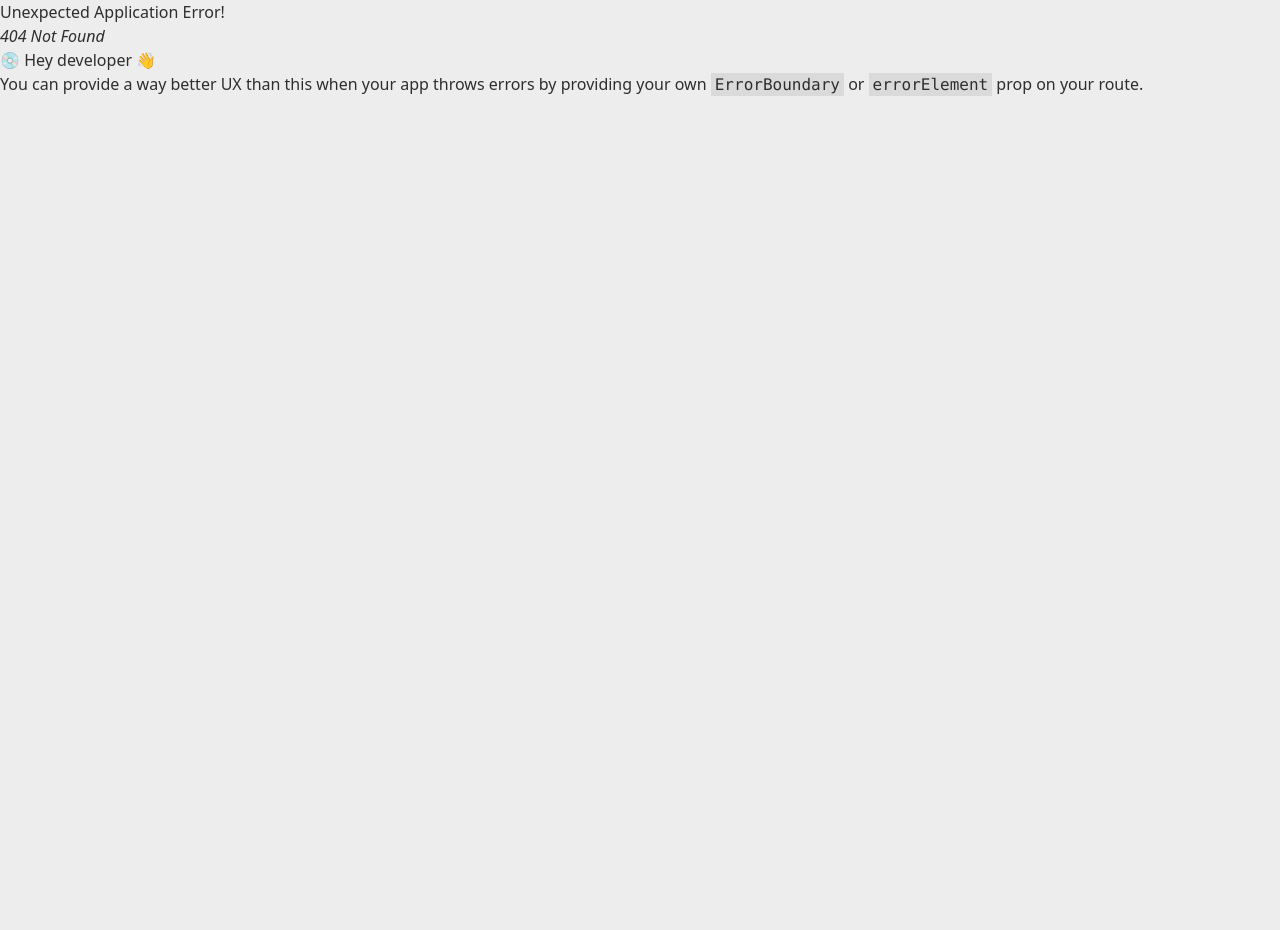
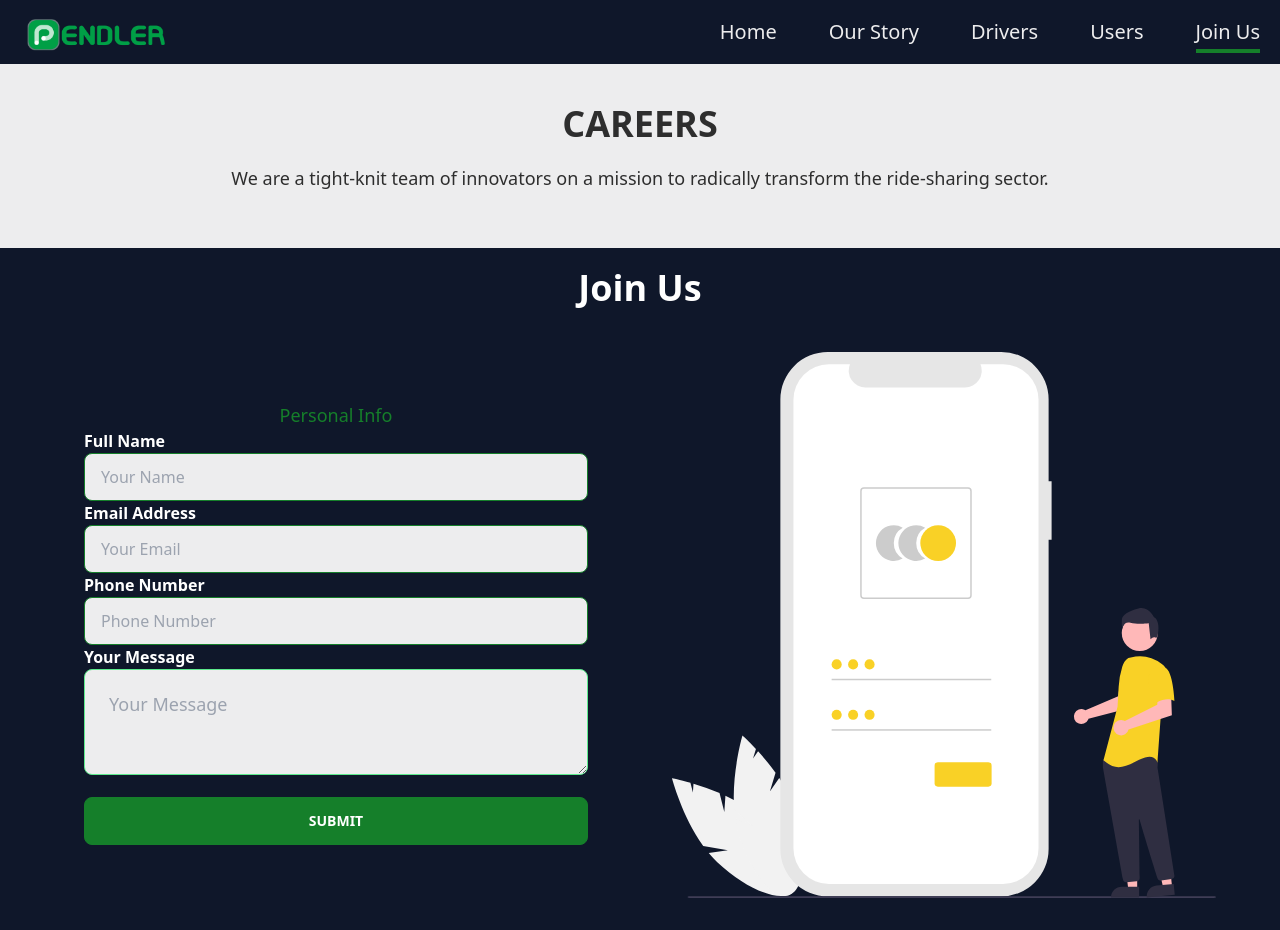
Before and after one commit to RageNUB/pendler-client, a React (Vite) app: page /join-us in a window 1280 px wide. Before the commit this address had no page. Before the commit the page ends 800 px from the top, so only its background shows below. Built offline with nearby package versions, Linux system fonts and the light colour scheme.

Commit message:
jon us page added

```diff
--- a/src/components/Navbar/Navbar.jsx
+++ b/src/components/Navbar/Navbar.jsx
@@ -78,6 +78,16 @@
                 Users
               </NavLink>
             </li>
+            <li className="">
+              <NavLink
+                className={({ isActive }) =>
+                  isActive ? "border-b-4 border-primary" : "hover:border-b-4 border-primary"
+                }
+                to="/join-us"
+              >
+                Join Us
+              </NavLink>
+            </li>
             {/* <li className="">
               <NavLink
                 className={({ isActive }) =>
@@ -146,6 +156,16 @@
                 Users
               </NavLink>
             </li>
+            <li className="">
+              <NavLink
+                className={({ isActive }) =>
+                  isActive ? "border-b-4 border-primary pb-1" : "hover:border-b-4 border-primary pb-1"
+                }
+                to="/join-us"
+              >
+                Join Us
+              </NavLink>
+            </li>
             {/* <li className="hover:border-b-4 border-primary pb-1">
               <a className="" href="#articles">Articles</a>
             </li> */}
--- a/src/components/NavbarHome.jsx/NavbarHome.jsx
+++ b/src/components/NavbarHome.jsx/NavbarHome.jsx
@@ -89,6 +89,16 @@
                 Users
               </NavLink>
             </li>
+            <li className="">
+              <NavLink
+                className={({ isActive }) =>
+                  isActive ? "border-b-4 border-primary" : "hover:border-b-4 border-primary"
+                }
+                to="/join-us"
+              >
+                Join Us
+              </NavLink>
+            </li>
             {/* <li className="">
               <NavLink
                 className={({ isActive }) =>
@@ -157,6 +167,16 @@
                 Users
               </NavLink>
             </li>
+            <li className="">
+              <NavLink
+                className={({ isActive }) =>
+                  isActive ? "border-b-4 border-primary pb-1" : "hover:border-b-4 border-primary pb-1"
+                }
+                to="/join-us"
+              >
+                Join Us
+              </NavLink>
+            </li>
             {/* <li className="hover:border-b-4 border-primary pb-1">
               <a className="" href="#articles">Articles</a>
             </li> */}
--- a/src/pages/Drivers/Drivers.jsx
+++ b/src/pages/Drivers/Drivers.jsx
@@ -18,7 +18,7 @@
       <div>
         <div className="bg-slate-900">
           <h1 className="text-4xl font-bold text-center pt-2 text-white">
-            Apply For Drive
+          Apply To Drive ( Early Access)
           </h1>
           <div className="grid grid-cols-1 lg:grid-cols-2 gap-16 justify-center items-center max-w-6xl mx-auto mt-3 py-8">
             <div>
--- a/src/pages/Home/AboutPlatform/AboutPlatform.jsx
+++ b/src/pages/Home/AboutPlatform/AboutPlatform.jsx
@@ -8,7 +8,7 @@
         <div>
           <Slide direction="left">
           <h1 className="text-5xl font-bold mb-3">
-            The most cost-effective <br /> commuting solution
+            The Most Cost-Effective <br /> Commuting Solution
           </h1>
           </Slide>
           <hr className="h-2.5 w-36 bg-primary mb-12" />
--- a/src/pages/Home/FAQs/FAQs.jsx
+++ b/src/pages/Home/FAQs/FAQs.jsx
@@ -29,8 +29,8 @@
               </div>
               <div className="collapse-content">
                 <p>
-                PENDLER is a ride-sharing platform that connects customers with
-                reliable drivers. Customers can book rides through our
+                  PENDLER is a ride-sharing platform that connects customers
+                  with reliable drivers. Customers can book rides through our
                   user-friendly app, and drivers can accept and complete those
                   rides, ensuring a seamless experience for all.
                 </p>
@@ -43,15 +43,16 @@
               className="collapse collapse-arrow border border-base-300 bg-base-200"
             >
               <div className="collapse-title text-xl font-medium">
-              2. What makes PENDLER different from other ride-sharing platforms?
+                2. What makes PENDLER different from other ride-sharing
+                platforms?
               </div>
               <div className="collapse-content">
                 <p>
-                At PENDLER, we prioritize both customers and drivers. We offer a
-                low commission model, ensuring drivers earn more while customers
-                enjoy affordable rides. Our subscription system provides drivers
-                with a steady flow of customers, enhancing their earning
-                potential and Work satisfaction.
+                  At PENDLER, we prioritize both customers and drivers. We offer
+                  a low commission model, ensuring drivers earn more while
+                  customers enjoy affordable rides. Our subscription system
+                  provides drivers with a steady flow of customers, enhancing
+                  their earning potential and Work satisfaction.
                 </p>
               </div>
             </div>
@@ -66,10 +67,10 @@
               </div>
               <div className="collapse-content">
                 <p>
-                To become a driver on PENDLER, simply sign up on our website and
-                complete the registration process. Our team will review your
-                application, and once approved, you can start accepting ride
-                requests and earning money.
+                  To become a driver on PENDLER, simply sign up on our website
+                  and complete the registration process. Our team will review
+                  your application, and once approved, you can start accepting
+                  ride requests and earning money.
                 </p>
               </div>
             </div>
@@ -87,8 +88,8 @@
                   As a PENDLER driver, you&apos;ll enjoy numerous benefits,
                   including higher earnings, a flexible schedule, access to our
                   exclusive driver perks and rewards, and a supportive community
-                of fellow drivers. We value your success and aim to provide you
-                with the best experience in the ride-sharing industry.
+                  of fellow drivers. We value your success and aim to provide
+                  you with the best experience in the ride-sharing industry.
                 </p>
               </div>
             </div>
@@ -103,9 +104,15 @@
               </div>
               <div className="collapse-content">
                 <p>
-                Lorem ipsum dolor sit amet consectetur adipisicing elit. Quos a
-                placeat inventore officiis explicabo non nostrum facere aperiam,
-                vitae eius.
+                  The subscription system for drivers provides a range of
+                  benefits, including a steady stream of customers, increased
+                  earnings, and priority access to ride requests. Drivers can
+                  choose from daily, weekly, or monthly plans and receive the
+                  full fare amount from each ride without any commission fees
+                  deducted. They can track their earnings in real-time, withdraw
+                  instantly or at regular intervals, and have the opportunity to
+                  build a successful ride-sharing business with stability and
+                  control over their earnings.
                 </p>
               </div>
             </div>
@@ -116,14 +123,19 @@
               className="collapse collapse-arrow border border-base-300 bg-base-200"
             >
               <div className="collapse-title text-xl font-medium">
-              6. What are the benefits of Pendler&apos;s subscription system for
-              drivers?
+                6. What are the benefits of Pendler&apos;s subscription system
+                for drivers?
               </div>
               <div className="collapse-content">
                 <p>
-                Lorem ipsum dolor sit amet consectetur adipisicing elit. Quos a
-                placeat inventore officiis explicabo non nostrum facere aperiam,
-                vitae eius.
+                  The subscription system for drivers in Pendler offers
+                  increased earnings, as drivers keep their full earnings
+                  without any commission deducted. It provides a steady stream
+                  of customers, priority access to ride requests, flexibility in
+                  choosing subscription plans, financial stability, control and
+                  ownership over earnings, support and training, and a
+                  driver-centric model that prioritizes their success and
+                  satisfaction.
                 </p>
               </div>
             </div>
@@ -138,9 +150,15 @@
               </div>
               <div className="collapse-content">
                 <p>
-                Lorem ipsum dolor sit amet consectetur adipisicing elit. Quos a
-                placeat inventore officiis explicabo non nostrum facere aperiam,
-                vitae eius.
+                  The referral program in Pendler works by incentivizing both
+                  drivers and riders to bring new users to the platform. When a
+                  driver refers a new rider to Pendler, they earn a referral
+                  bonus of 1% from the rider&apos;s earnings. Similarly, when a rider
+                  refers a new driver to Pendler, they also earn a referral
+                  bonus of 1% from the driver&apos;s earnings. This creates a
+                  mutually beneficial system where both drivers and riders are
+                  rewarded for promoting Pendler and helping to grow the
+                  community.
                 </p>
               </div>
             </div>
@@ -151,30 +169,13 @@
               className="collapse collapse-arrow border border-base-300 bg-base-200"
             >
               <div className="collapse-title text-xl font-medium">
-              8. Can I use Pendler for both personal and carpooling rides?
+                8. How can I book a ride on Pendler?
               </div>
               <div className="collapse-content">
                 <p>
-                Lorem ipsum dolor sit amet consectetur adipisicing elit. Quos a
-                placeat inventore officiis explicabo non nostrum facere aperiam,
-                vitae eius.
-              </p>
-            </div>
-          </div>
-          </Slide>
-          <Slide direction="right">
-          <div
-            tabIndex={0}
-            className="collapse collapse-arrow border border-base-300 bg-base-200"
-          >
-            <div className="collapse-title text-xl font-medium">
-              9. How can I book a ride on Pendler?
-            </div>
-            <div className="collapse-content">
-              <p>
-                Lorem ipsum dolor sit amet consectetur adipisicing elit. Quos a
-                placeat inventore officiis explicabo non nostrum facere aperiam,
-                vitae eius.
+                  Lorem ipsum dolor sit amet consectetur adipisicing elit. Quos
+                  a placeat inventore officiis explicabo non nostrum facere
+                  aperiam, vitae eius.
                 </p>
               </div>
             </div>
--- a/src/pages/Home/OurTeam/OurTeam.jsx
+++ b/src/pages/Home/OurTeam/OurTeam.jsx
@@ -3,6 +3,7 @@
 import COO from "../../../assets/COO.jpg"
 import CTO from "../../../assets/CTO.jpg"
 import Co_Founder1 from "../../../assets/Co_Founder1.jpg"
+import Co_Founder2 from "../../../assets/Co_Founder2.jpg.jpeg"
 import { FaUserAlt } from "react-icons/fa";
 
 const OurTeam = ({ title }) => {
@@ -65,7 +66,7 @@
             <div className="flex flex-col items-center">
               <img
                 className="rounded-full w-60 h-60 shadow-xl hover:shadow-2xl"
-                src=""
+                src={Co_Founder2}
                 alt=""
               />
               <h2 className="text-xl font-bold mt-3">Vaibhav</h2>
--- /dev/null
+++ b/src/pages/JoinUs/JoinUs.jsx
@@ -0,0 +1,91 @@
+import Navbar from "../../components/Navbar/Navbar";
+import illustration2 from "../../assets/undraw_access_account_re_8spm.svg";
+
+const JoinUs = () => {
+  return (
+    <div>
+      <Navbar></Navbar>
+      <div className="text-center mt-10 space-y-5">
+        <h1 className="text-4xl font-bold uppercase">Careers</h1>
+        <p className="text-lg">
+          We are a tight-knit team of innovators on a mission to radically
+          transform the ride-sharing sector.
+        </p>
+      </div>
+      <div className="mt-14 bg-slate-900">
+        <h1 className="text-4xl font-bold text-center pt-5 text-white">
+          Join Us
+        </h1>
+        <div className="grid grid-cols-1 lg:grid-cols-2 gap-16 justify-center items-center max-w-6xl mx-auto mt-3 py-8">
+          <div>
+            <form className="max-w-xl mx-auto px-5">
+              <div className=" mt-2 mb-3">
+                <p className="text-lg font-medium text-primary text-center">
+                  Personal Info
+                </p>
+                <div>
+                  <label>
+                    <p className="text-md font-semibold text-white">
+                      Full Name
+                    </p>
+                  </label>
+                  <input
+                    type="text"
+                    name="name"
+                    placeholder="Your Name"
+                    className="input input-bordered input-primary w-full"
+                  />
+                </div>
+                <div>
+                  <label>
+                    <p className="text-md font-semibold text-white">Email Address</p>
+                  </label>
+                  <input
+                    type="email"
+                    name="email"
+                    placeholder="Your Email"
+                    className="input input-bordered input-primary w-full"
+                  />
+                </div>
+                <div>
+                  <label>
+                    <p className="text-md font-semibold text-white">
+                      Phone Number
+                    </p>
+                  </label>
+                  <input
+                    type="text"
+                    name="phone"
+                    placeholder="Phone Number"
+                    className="input input-bordered input-primary w-full"
+                  />
+                </div>
+                <div>
+                  <label>
+                    <p className="text-md font-semibold text-white">
+                      Your Message
+                    </p>
+                  </label>
+                  <textarea className="textarea textarea-secondary textarea-lg w-full max-w-lg" placeholder="Your Message"></textarea>
+
+                </div>
+                <label>
+                  <input
+                    className="btn btn-primary text-white btn-block mt-4"
+                    type="submit"
+                    value="Submit"
+                  />
+                </label>
+              </div>
+            </form>
+          </div>
+          <div>
+            <img src={illustration2} alt="" />
+          </div>
+        </div>
+      </div>
+    </div>
+  );
+};
+
+export default JoinUs;
--- a/src/pages/OurStory/OurStory.jsx
+++ b/src/pages/OurStory/OurStory.jsx
@@ -17,7 +17,7 @@
       </Helmet>
       <Navbar></Navbar>
       <div className="text-center mt-10 space-y-5">
-        <h1 className="text-4xl font-bold">Revolutionizing Ride-Sharing</h1>
+        <h1 className="text-4xl font-bold uppercase">Revolutionizing Ride-Sharing</h1>
         <p className="text-lg">
           Our mission is to provide a socially responsible and cost-effective
           ride-sharing platform <br />
@@ -29,7 +29,7 @@
         <div className="grid grid-cols-1 lg:grid-cols-5 justify-center items-center max-w-6xl mx-auto lg:h-screen py-7 px-4 lg:p-0 gap-6">
           <div className="col-span-3">
             <h1 className="text-5xl font-bold mb-3">
-              Why pendler is different?
+              Why Pendler is different?
             </h1>
             <hr className="h-2.5 w-36 bg-primary mb-12" />
             <p className="text-2xl break-words mb-5 text-[#666d7c] font-normal">
@@ -70,7 +70,7 @@
       <div className="mt-14 max-w-6xl mx-auto px-4">
         <h1 className="text-5xl font-bold text-center">Our Story</h1>
         <h3 className="text-3xl font-bold mt-10">
-          Passionate Minds Driving Innovation: Our Founders&apos; Story{" "}
+        How Pendler&apos;s Journey Took Its Shape
         </h3>
         <div className="space-y-5 text-lg mt-8">
           <p>
--- a/src/pages/Users/Users.jsx
+++ b/src/pages/Users/Users.jsx
@@ -19,7 +19,7 @@
       <div>
         <div className="bg-slate-900">
           <h1 className="text-4xl font-bold text-center pt-2 text-white">
-            Sign Up to Ride
+          Sign Up As Rider (Early Access)
           </h1>
           <div className="grid grid-cols-1 lg:grid-cols-2 gap-16 justify-center items-center max-w-6xl mx-auto mt-3 py-8">
             <div>
--- a/src/routes/Routes.jsx
+++ b/src/routes/Routes.jsx
@@ -7,6 +7,7 @@
 import Drivers from "../pages/Drivers/Drivers";
 import Users from "../pages/Users/Users";
 import Articles from "../pages/Articles/Articles";
+import JoinUs from "../pages/JoinUs/JoinUs";
 
 const router = createBrowserRouter([
     {
@@ -38,6 +39,10 @@
                 element: <Users></Users>
             },
             {
+                path: "join-us",
+                element: <JoinUs></JoinUs>
+            },
+            {
                 path: "articles",
                 element: <Articles></Articles>
             }
```
Also changed, not shown: src/assets/Co_Founder2.jpg.jpeg (added), src/assets/WhatsApp Image 2023-07-06 at 9.35.30 AM.jpeg (added). Lines whose indentation alone changed are shown as unchanged.
